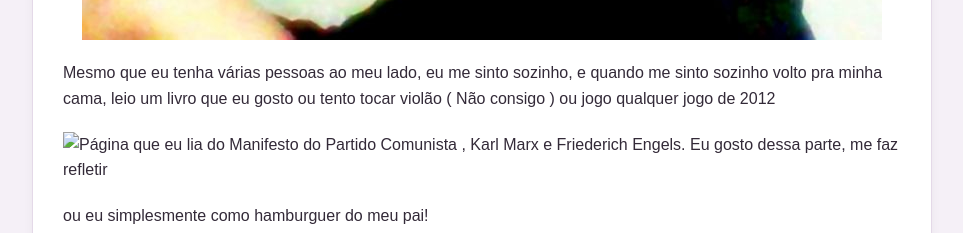
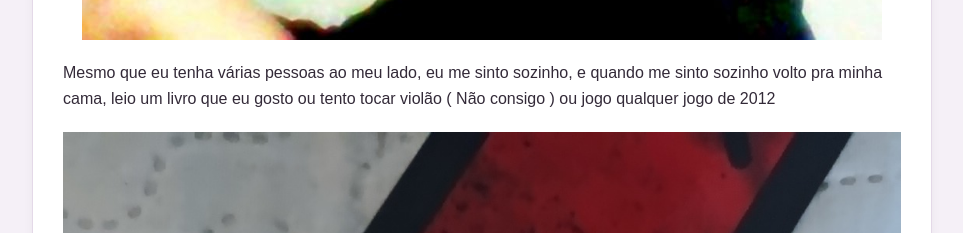
Before and after one commit to skyvress/html-e-css-6.7, a plain HTML site: page gostos.html in a window 1280 px wide. Shown: the part 1460-1693 px from the top of the page, without its empty margins (158-1121 px from the left). Drawn offline with Linux system fonts and the light colour scheme.

Commit message:
Update gostos.html

```diff
--- a/gostos.html
+++ b/gostos.html
@@ -32,7 +32,7 @@ Esse aqui sou eu, eu tenho vários amigos e pessoas importantes pra mim, eu amo
 
 Mesmo que eu tenha várias pessoas ao meu lado, eu me sinto sozinho, e quando me sinto sozinho volto pra minha cama, leio um livro que eu gosto ou tento tocar violão ( Não consigo )
 ou jogo qualquer jogo de 2012
-<img src="imgs/marx.jpg" alt="Página que eu lia do Manifesto do Partido Comunista , Karl Marx e Friederich Engels. Eu gosto dessa parte, me faz refletir">
+<img src="imgs/marx.jpeg" alt="Página que eu lia do Manifesto do Partido Comunista , Karl Marx e Friederich Engels. Eu gosto dessa parte, me faz refletir">
 
 ou eu simplesmente como hamburguer do meu pai!
 <img src="imgs/burguer.jpg" alt="um hamburguer muito gostoso feito pelo meu pai">
```
